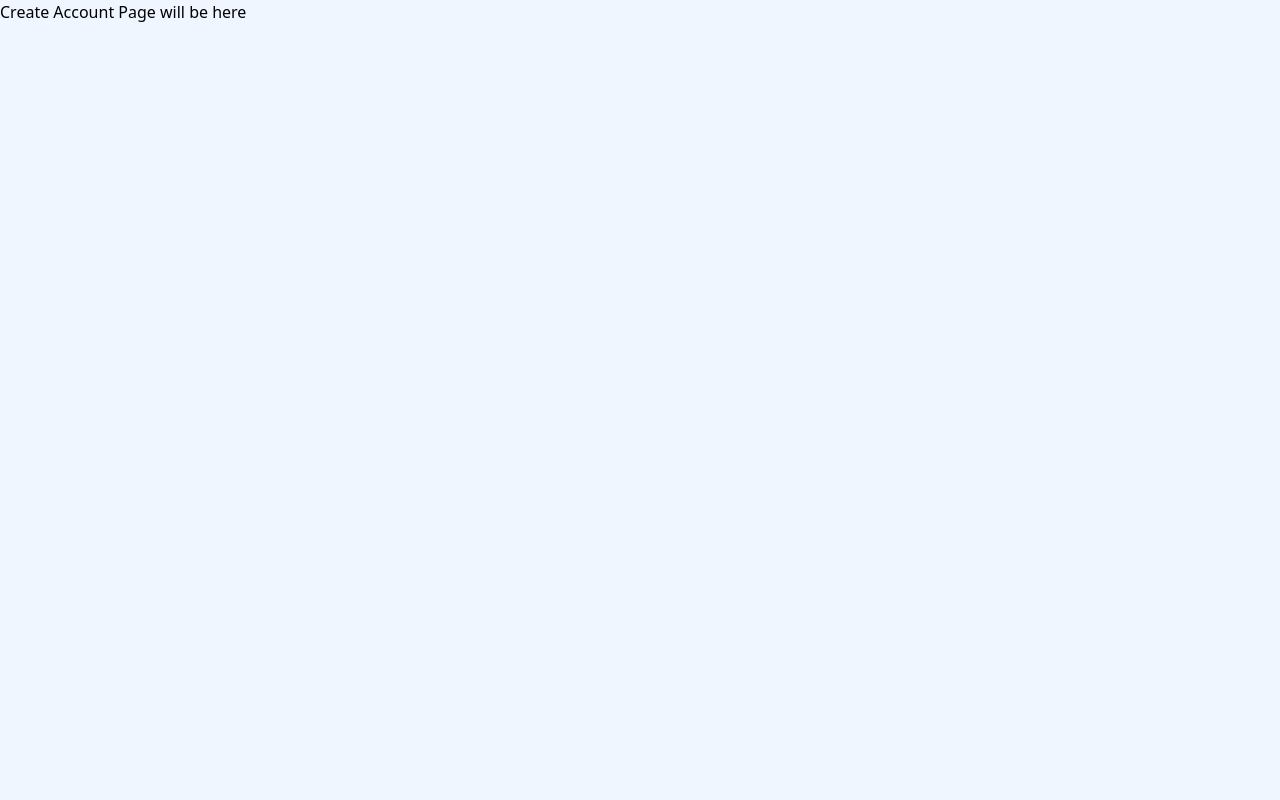
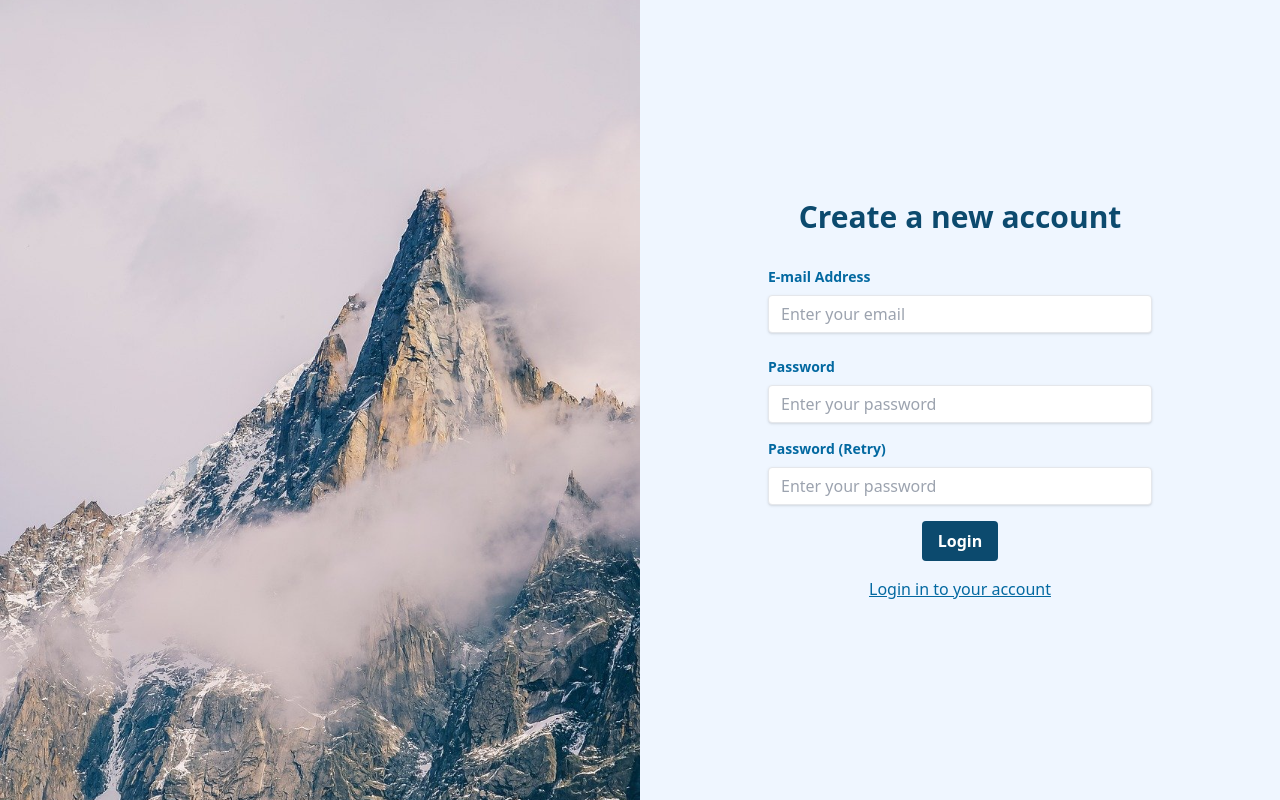
Before and after one commit to droplite-app/ui, a React (Vite) app: page /create-account in a window 1280 px wide. Built offline with nearby package versions, Linux system fonts and the light colour scheme.

Commit message:
Create-Account Page designed

```diff
--- a/src/components/Login/Button.tsx
+++ b/src/components/Login/Button.tsx
@@ -7,7 +7,7 @@ const Button: React.FC<ButtonProps> = ({ onClick }) => {
   return (
     <button
       onClick={onClick}
-        className="bg-sky-700 text-white font-bold py-2 px-4 rounded hover:bg-sky-800 transition duration-300"
+      className="bg-sky-900 text-white font-bold py-2 px-4 rounded hover:bg-sky-800 transition duration-300"
     >
       Login
     </button>
--- a/src/pages/CreateAccount.tsx
+++ b/src/pages/CreateAccount.tsx
@@ -1,9 +1,55 @@
-const CreateAccount = () => {
+import Mountain from "../assets/mountain.jpg";
+import TextInput from "../components/Login/TextInput";
+import Button from "../components/Login/Button";
+import { Link } from "react-router-dom";
+
+const Login = () => {
   return (
-    <div className="flex min-h-screen">
-      <h1>Create Account Page will be here</h1>
+    <div className="flex h-screen md:overflow-hidden">
+      {/* Left Side: Picture */}
+      <div className="hidden md:flex w-1/2 bg-blue-50 items-center justify-center">
+        <img
+          src={Mountain}
+          alt="Login"
+          className="w-full h-full object-cover"
+        />
+      </div>
+
+      {/* Right Side : Texts */}
+      <div className="flex w-full md:w-1/2 h-screen items-center justify-center overflow-y-auto bg-sky-75">
+        <div className="w-full max-w-md p-8">
+          <h5 className="text-3xl font-bold text-sky-900 mb-8 text-center">
+            Create a new account
+          </h5>
+          <form className="space-y-4 ">
+            <TextInput
+              label="E-mail Address"
+              type="email"
+              placeholder="Enter your email"
+            />
+            <TextInput
+              label="Password"
+              type="password"
+              placeholder="Enter your password"
+            />
+            <TextInput
+              label="Password (Retry)"
+              type="password"
+              placeholder="Enter your password"
+            />
+            <div className="mt-4 flex justify-center w-full">
+              <Button />
+            </div>
+          </form>
+          <div className="mt-4 text-center">
+            <Link to="/login" className="text-sky-700 underline">
+              Login in to your account
+            </Link>
+          </div>
+        </div>
+      </div>
     </div>
   );
 };
 
-export default CreateAccount;
+export default Login;
--- a/src/pages/Login.tsx
+++ b/src/pages/Login.tsx
@@ -19,7 +19,7 @@ const Login = () => {
       <div className="flex w-full md:w-1/2 h-screen items-center justify-center overflow-y-auto bg-sky-75">
         <div className="w-full max-w-md p-8">
           <h5 className="text-3xl font-bold text-sky-900 mb-8">
-            Login in to your account
+            Log in to your account
           </h5>
           <form className="space-y-4">
             <TextInput
@@ -32,7 +32,7 @@ const Login = () => {
               type="password"
               placeholder="Enter your password"
             />
-            <div className="mt-4 flex justify-center w-full">
+            <div className="mt-4 flex justify-center w-full ">
               <Button />
             </div>
           </form>
```
Lines whose indentation alone changed are shown as unchanged.
